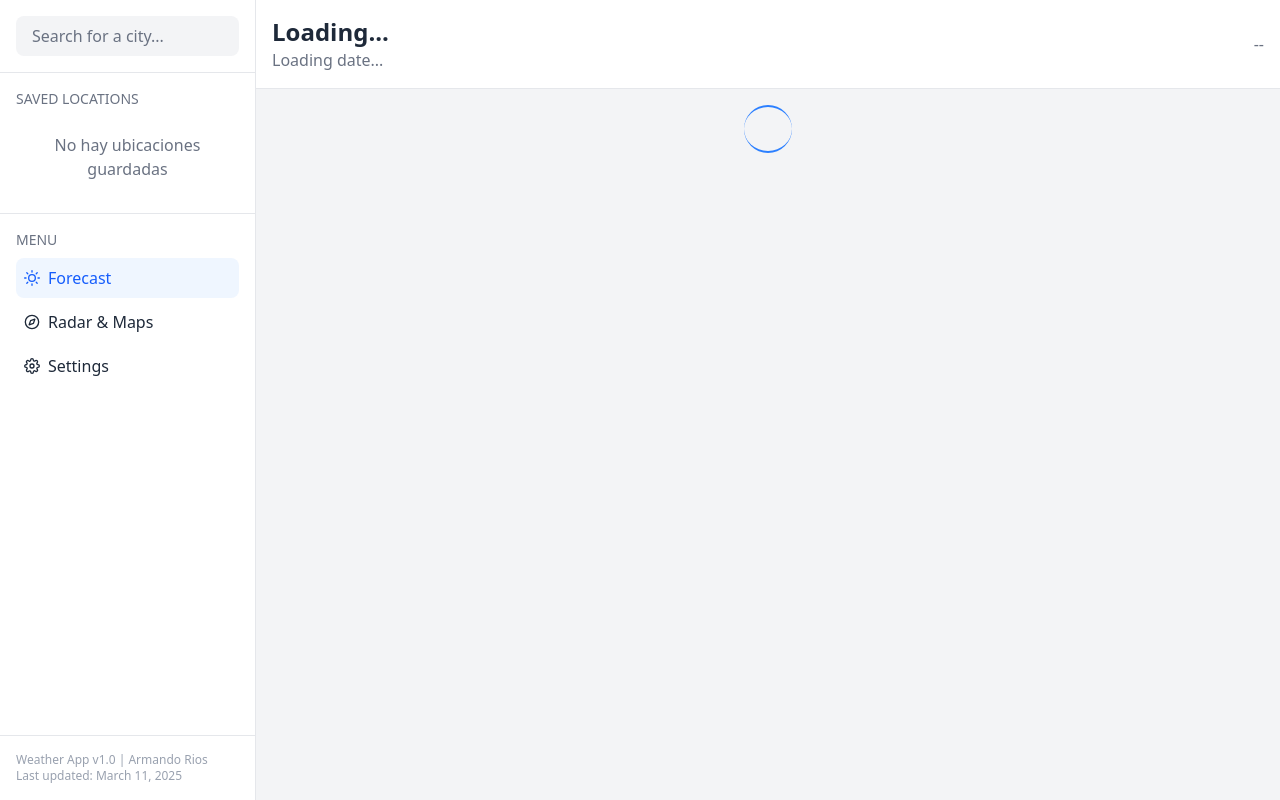
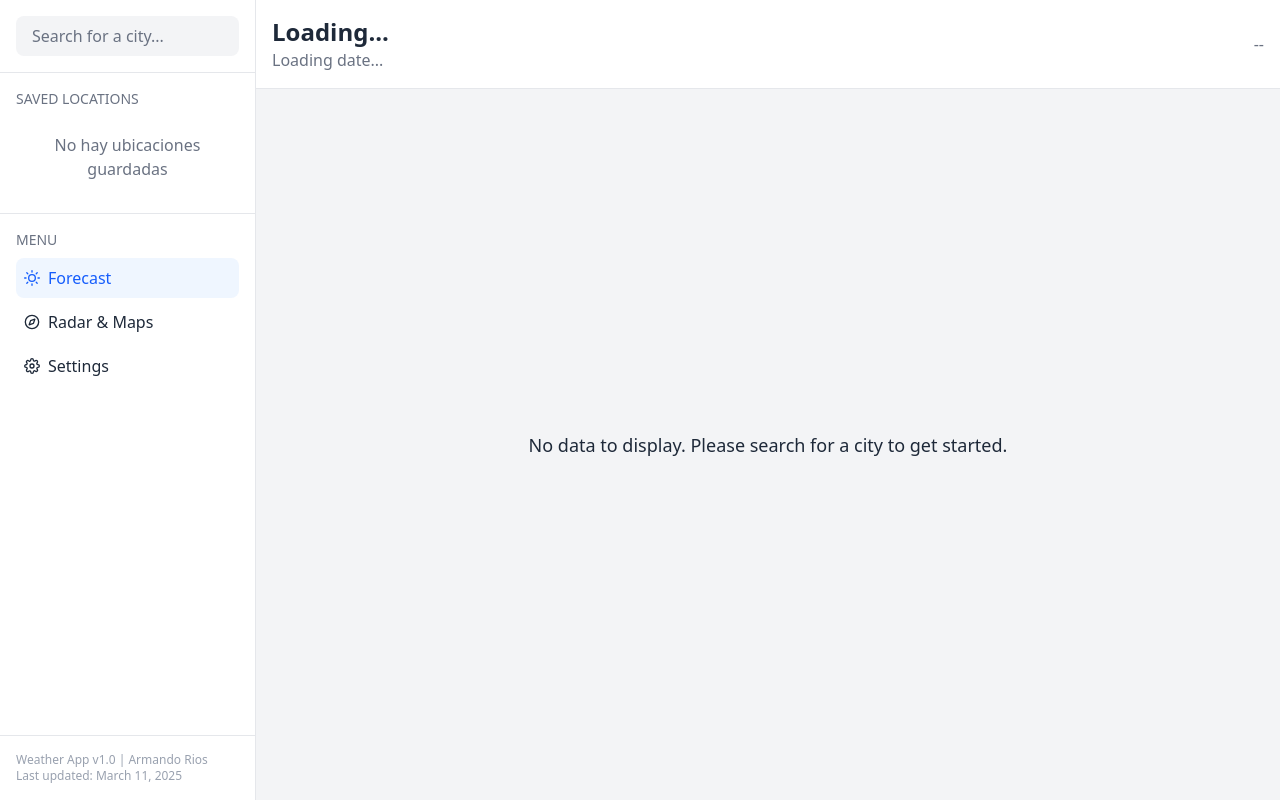
Before and after one commit to armando-rios/weather-app, a website built with webpack: page index.html in a window 1280 px wide. Built offline with nearby package versions, Linux system fonts and the light colour scheme.

Commit message:
feat: change start no data page

```diff
--- a/index.html
+++ b/index.html
@@ -167,10 +167,11 @@
               <h1 id="current-location" class="text-2xl font-semibold">
                 Loading...
               </h1>
-              <p id="current-date" class="text-gray-500">Loading date...</p>
+              <p id="current-date" class="text-gray-500 text-balance">
+                Loading date...
+              </p>
             </div>
             <div class="flex items-center mt-2 sm:mt-0">
-              <div id="current-icon" class="w-9 h-9"></div>
               <div class="ml-2">
                 <div id="current-temp" class="text-3xl font-bold"></div>
                 <div id="current-condition" class="text-gray-500">--</div>
@@ -180,15 +181,18 @@
         </div>
 
         <!-- Content Area - Container for dynamic content -->
-        <div id="main-content" class="flex flex-col overflow-auto p-4 gap-4">
+        <div
+          id="main-content"
+          class="flex flex-col flex-1 overflow-auto p-4 gap-4"
+        >
           <!-- This section will be populated dynamically -->
           <div
             id="loading-indicator"
-            class="flex items-center justify-center h-full"
+            class="flex items-center justify-center min-h-full"
           >
-            <div
-              class="animate-spin rounded-full h-12 w-12 border-t-2 border-b-2 border-blue-500"
-            ></div>
+            <h1 class="text-lg text-wrap text-center">
+              No data to display. Please search for a city to get started.
+            </h1>
           </div>
         </div>
       </div>
```
